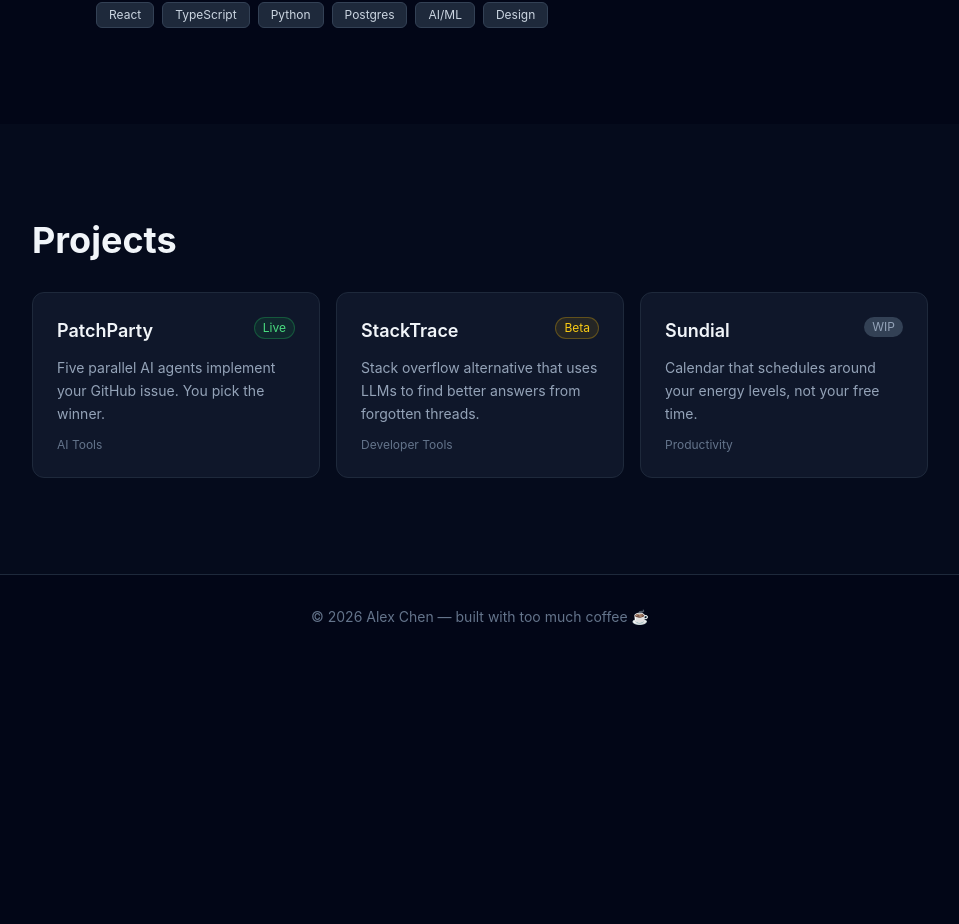
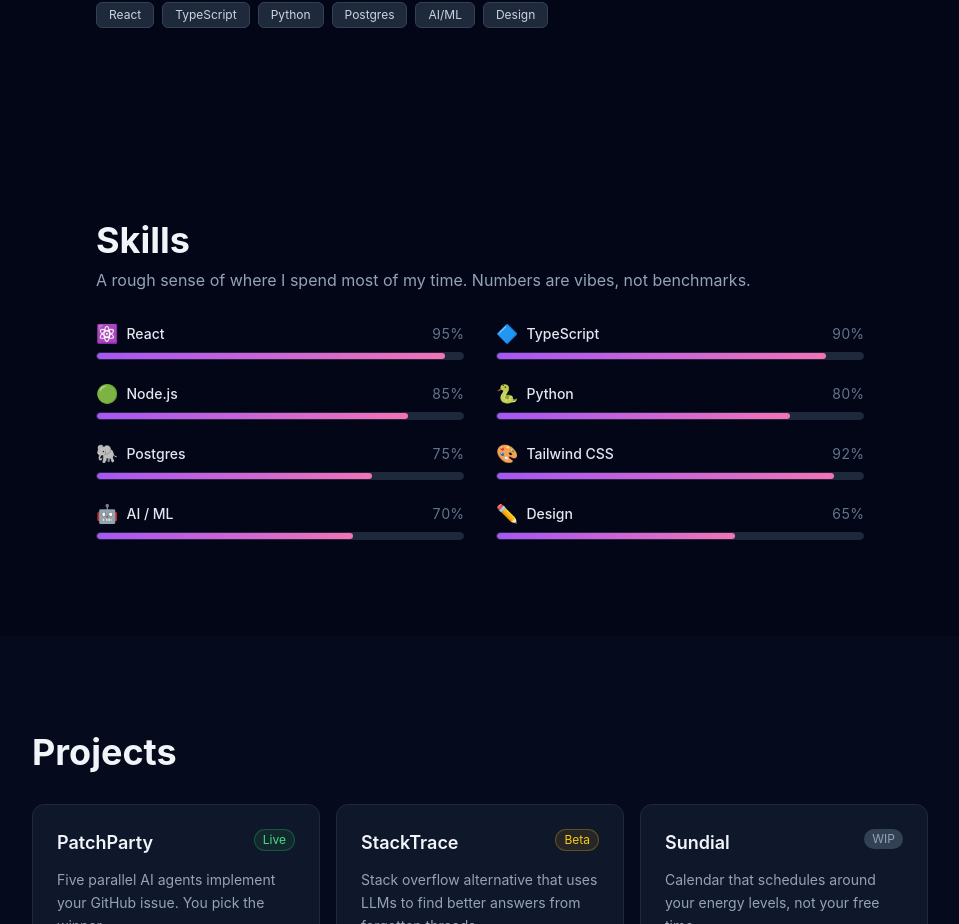
Before and after one commit to ThePyth0nKid/soloPortfolio, a React (Vite) app: page / in a window 1280 px wide. Shown: the part 1160-2084 px from the top of the page, without its empty margins (160-1119 px from the left). Before the commit the page ends 1819 px from the top, so only its background shows below. Built offline with nearby package versions, Linux system fonts and the light colour scheme.

Commit message:
feat: Add a skills section with animated progress bars (via PatchParty: Frontend Spec)

```diff
--- a/src/App.jsx
+++ b/src/App.jsx
@@ -1,5 +1,6 @@
 import Hero from './components/Hero'
 import About from './components/About'
+import Skills from './components/Skills'
 import Projects from './components/Projects'
 // 👇 PatchParty agents will add a Contact section here
 // import Contact from './components/Contact'
@@ -9,6 +10,7 @@ export default function App() {
     <div className="min-h-screen">
       <Hero />
       <About />
+      <Skills />
       <Projects />
       {/* <Contact /> ← agents add this */}
       <footer className="py-8 text-center text-sm text-slate-500 border-t border-slate-800">
--- /dev/null
+++ b/src/components/Skills.jsx
@@ -0,0 +1,102 @@
+import { useEffect, useRef, useState } from 'react'
+
+const SKILLS = [
+  { name: 'React', icon: '⚛️', level: 95 },
+  { name: 'TypeScript', icon: '🔷', level: 90 },
+  { name: 'Node.js', icon: '🟢', level: 85 },
+  { name: 'Python', icon: '🐍', level: 80 },
+  { name: 'Postgres', icon: '🐘', level: 75 },
+  { name: 'Tailwind CSS', icon: '🎨', level: 92 },
+  { name: 'AI / ML', icon: '🤖', level: 70 },
+  { name: 'Design', icon: '✏️', level: 65 },
+]
+
+export default function Skills() {
+  const sectionRef = useRef(null)
+  const [visible, setVisible] = useState(false)
+
+  useEffect(() => {
+    const node = sectionRef.current
+    if (!node) return
+
+    // Respect users who prefer no motion — just show the final state.
+    const prefersReducedMotion = window.matchMedia('(prefers-reduced-motion: reduce)').matches
+    if (prefersReducedMotion) {
+      setVisible(true)
+      return
+    }
+
+    if (typeof IntersectionObserver === 'undefined') {
+      setVisible(true)
+      return
+    }
+
+    const observer = new IntersectionObserver(
+      (entries) => {
+        entries.forEach((entry) => {
+          if (entry.isIntersecting) {
+            setVisible(true)
+            observer.disconnect()
+          }
+        })
+      },
+      { threshold: 0.2 },
+    )
+
+    observer.observe(node)
+    return () => observer.disconnect()
+  }, [])
+
+  return (
+    <section
+      id="skills"
+      ref={sectionRef}
+      className="py-24 px-6"
+      aria-labelledby="skills-heading"
+    >
+      <div className="max-w-3xl mx-auto space-y-8">
+        <div className="space-y-2">
+          <h2 id="skills-heading" className="text-4xl font-bold">
+            Skills
+          </h2>
+          <p className="text-slate-400">
+            A rough sense of where I spend most of my time. Numbers are vibes, not benchmarks.
+          </p>
+        </div>
+
+        <ul className="grid sm:grid-cols-2 gap-x-8 gap-y-6">
+          {SKILLS.map((skill, i) => (
+            <li key={skill.name} className="space-y-2">
+              <div className="flex items-center justify-between text-sm">
+                <span className="flex items-center gap-2 text-slate-200">
+                  <span aria-hidden="true" className="text-lg leading-none">
+                    {skill.icon}
+                  </span>
+                  <span className="font-medium">{skill.name}</span>
+                </span>
+                <span className="text-slate-500 tabular-nums">{skill.level}%</span>
+              </div>
+              <div
+                className="h-2 bg-slate-800 border border-slate-800 rounded-full overflow-hidden"
+                role="progressbar"
+                aria-valuenow={skill.level}
+                aria-valuemin={0}
+                aria-valuemax={100}
+                aria-label={`${skill.name} proficiency`}
+              >
+                <div
+                  className="h-full bg-gradient-to-r from-purple-500 to-pink-400 rounded-full transform-gpu origin-left transition-transform duration-[1200ms] ease-out"
+                  style={{
+                    width: `${skill.level}%`,
+                    transform: visible ? 'scaleX(1)' : 'scaleX(0)',
+                    transitionDelay: `${i * 80}ms`,
+                  }}
+                />
+              </div>
+            </li>
+          ))}
+        </ul>
+      </div>
+    </section>
+  )
+}
```
Also changed, not shown: 1 other file (tests, documents, lock files or other folders).
